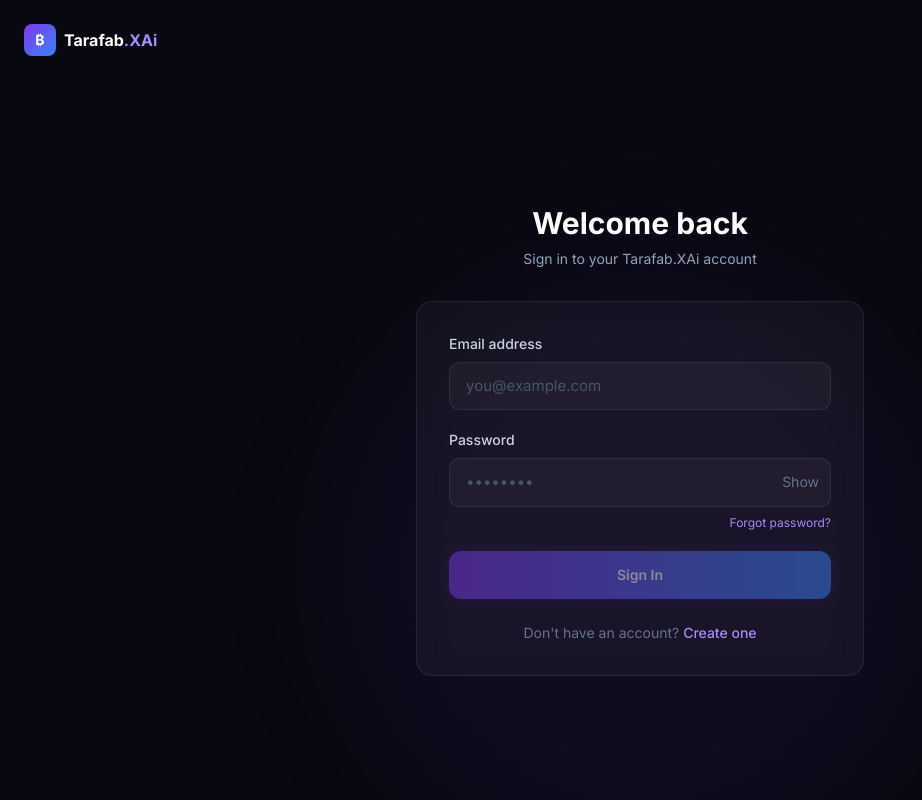
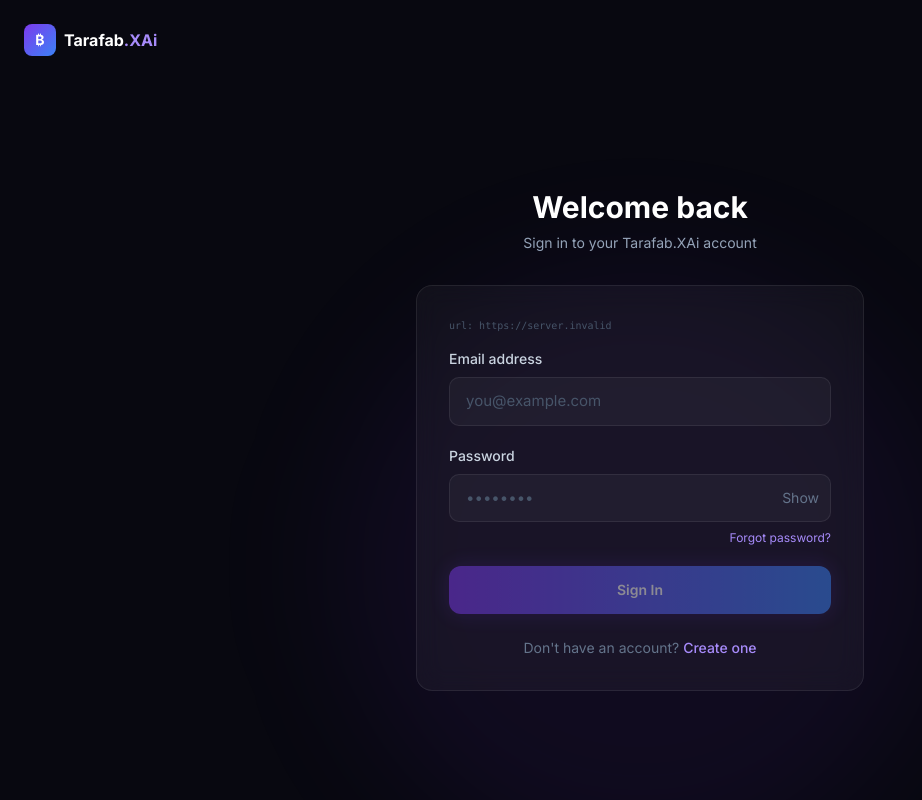
Before and after one commit to n2hg2x96wg-hash/tarafab-xai, a Next.js app: page /sign-in in a window 1280 px wide. Shown: the whole page, without its empty margins (0-922 px from the left). Built offline with nearby package versions, Linux system fonts and the light colour scheme; no server answers.

Commit message:
Debug: show baked env var on sign-in page
Co-Authored-By: Claude Sonnet 4.6 <noreply@anthropic.com>
Claude-Session: https://claude.ai/code/session_01BhGyUihsubMA4FSB5RM96c

```diff
--- a/app/sign-in/page.tsx
+++ b/app/sign-in/page.tsx
@@ -62,6 +62,7 @@ export default function SignInPage() {
           </div>
 
           <div className="glass rounded-2xl p-8 border border-white/[0.08]">
+            <p className="text-[10px] text-slate-600 mb-4 font-mono break-all">url: {process.env.NEXT_PUBLIC_SUPABASE_URL?.slice(0,40)}</p>
             <form onSubmit={handleSubmit} className="space-y-5">
               {error && (
                 <div className="p-3.5 rounded-xl bg-red-500/10 border border-red-500/20 text-red-400 text-sm flex items-start gap-2">
```
